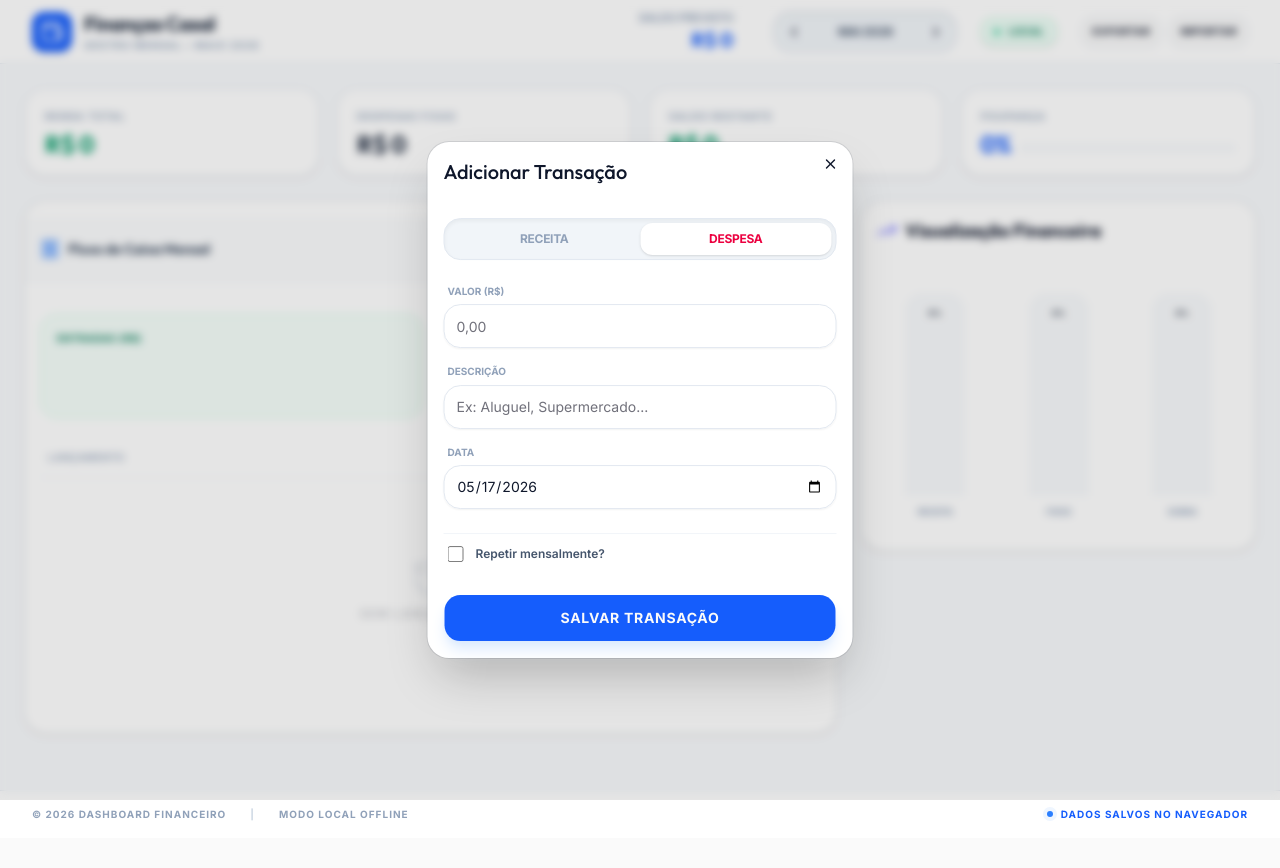
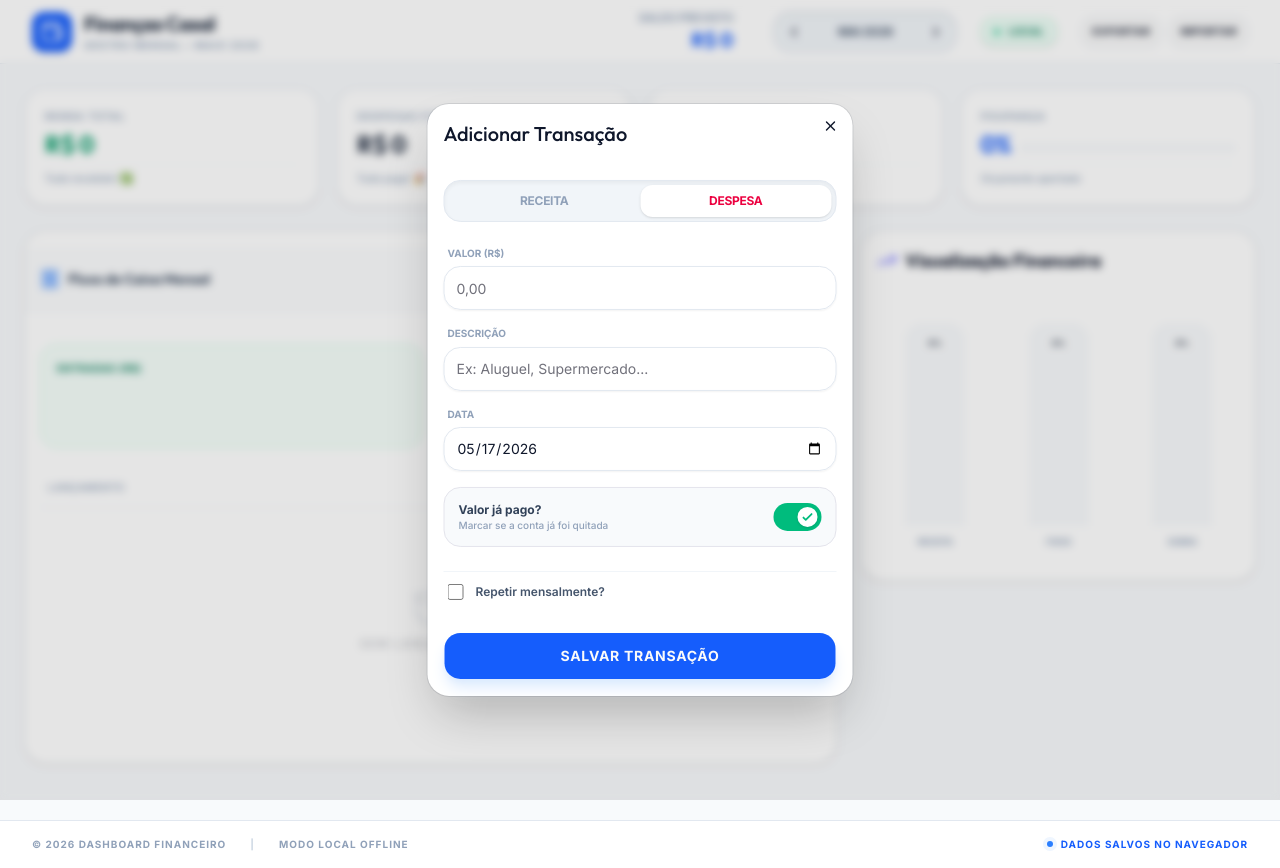
Before and after one commit to josemarcelosswit/casal, a React (Vite) app: page / in a window 1280 px wide. Both pictures are taken after a click on the button "Novo Lançamento". Before the commit the page ends 838 px from the top, so only its background shows below. Built offline with nearby package versions, Linux system fonts and the light colour scheme.

Commit message:
feat: add payment status tracking to transactions
Introduce a 'paid' field to transactions to differentiate between received/paid and pending financial entries. Update totals calculation and dashboard display to show pending amounts.

```diff
--- a/src/App.tsx
+++ b/src/App.tsx
@@ -112,6 +112,7 @@ export default function App() {
       category: 'Geral',
       date: data.date || new Date().toISOString(),
       month: format(trxDate, 'yyyy-MM'),
+      paid: data.paid !== undefined ? data.paid : true,
       createdAt: new Date().toISOString()
     };
     setTransactions(prev => [newTransaction, ...prev]);
@@ -145,10 +146,15 @@ export default function App() {
     .sort((a, b) => new Date(b.date).getTime() - new Date(a.date).getTime());
 
   const totals = filteredTransactions.reduce((acc, curr) => {
-    if (curr.type === 'income') acc.income += curr.amount;
-    else acc.expense += curr.amount;
+    if (curr.type === 'income') {
+      acc.income += curr.amount;
+      if (curr.paid === false) acc.unpaidIncome += curr.amount;
+    } else {
+      acc.expense += curr.amount;
+      if (curr.paid === false) acc.unpaidExpense += curr.amount;
+    }
     return acc;
-  }, { income: 0, expense: 0 });
+  }, { income: 0, expense: 0, unpaidIncome: 0, unpaidExpense: 0 });
 
   const balance = totals.income - totals.expense;
 
@@ -241,22 +247,26 @@ export default function App() {
             label="Renda Total"
             amount={totals.income}
             color="emerald"
+            subtext={totals.unpaidIncome > 0 ? `Pendente: R$ ${totals.unpaidIncome.toLocaleString('pt-BR')}` : 'Tudo recebido! ✅'}
           />
           <KPICard
             label="Despesas Fixas"
             amount={totals.expense}
             color="slate"
+            subtext={totals.unpaidExpense > 0 ? `A pagar: R$ ${totals.unpaidExpense.toLocaleString('pt-BR')}` : 'Tudo pago! 🎉'}
           />
           <KPICard
             label="Saldo Restante"
             amount={balance}
             color={balance >= 0 ? "emerald" : "amber"}
+            subtext={totals.unpaidExpense > 0 ? `Falta quitar: R$ ${totals.unpaidExpense.toLocaleString('pt-BR')}` : 'Contas quitadas'}
           />
           <KPICard
             label="Poupança"
             amount={totals.income > 0 ? ((balance / totals.income) * 100) : 0}
             color="blue"
             isPercent
+            subtext={balance > 0 ? 'Economia saudável' : 'Orçamento apertado'}
           />
         </section>
 
@@ -318,13 +328,41 @@ export default function App() {
                             <tr key={t.id} className="group hover:bg-slate-50 transition-colors">
                               <td className="py-3 px-2">
                                 <div className="flex items-center gap-3">
+                                  {/* Clickable Circle Checklist Toggle */}
+                                  <button
+                                    onClick={() => handleUpdateTransaction(t.id, { paid: t.paid === false ? true : false })}
+                                    className="flex-shrink-0 focus:outline-none transition-all active:scale-90"
+                                    title={t.paid === false ? "Marcar como Pago" : "Marcar como Não Pago"}
+                                  >
+                                    {t.paid === false ? (
+                                      <div className="w-5 h-5 rounded-full border-2 border-rose-400 bg-rose-50 hover:bg-rose-100 flex items-center justify-center text-rose-500 transition-colors cursor-pointer">
+                                        <div className="w-1.5 h-1.5 rounded-full bg-rose-400 animate-pulse" />
+                                      </div>
+                                    ) : (
+                                      <div className="w-5 h-5 rounded-full border-2 border-emerald-500 bg-emerald-500 text-white hover:bg-emerald-600 flex items-center justify-center transition-colors cursor-pointer">
+                                        <svg className="w-3.5 h-3.5 stroke-[3]" fill="none" viewBox="0 0 24 24" stroke="currentColor">
+                                          <path strokeLinecap="round" strokeLinejoin="round" d="M5 13l4 4L19 7" />
+                                        </svg>
+                                      </div>
+                                    )}
+                                  </button>
+
                                   <div className={`w-8 h-8 rounded-lg flex items-center justify-center ${t.type === 'income' ? 'bg-emerald-100 text-emerald-600' : 'bg-slate-100 text-slate-600'}`}>
                                     {t.type === 'income' ? <Plus className="h-4 w-4" /> : <div className="w-1.5 h-1.5 rounded-full bg-current" />}
                                   </div>
                                   <div>
-                                    <p className="font-bold text-slate-700 leading-tight">{t.description}</p>
-                                    <div className="flex items-center gap-2">
+                                    <p className={`font-bold text-slate-700 leading-tight ${t.paid === false ? 'text-slate-500 font-medium' : ''}`}>{t.description}</p>
+                                    <div className="flex items-center gap-2 mt-0.5">
                                       <p className="text-[10px] text-slate-400 font-medium">{format(parseISO(t.date), 'dd MMM', { locale: ptBR })}</p>
+                                      <span className={`text-[8px] font-extrabold px-1.5 py-0.5 rounded uppercase tracking-wider ${
+                                        t.paid === false
+                                          ? 'bg-rose-50 text-rose-600 border border-rose-100'
+                                          : 'bg-emerald-50 text-emerald-600 border border-emerald-100'
+                                      }`}>
+                                        {t.type === 'income'
+                                          ? (t.paid === false ? 'A receber' : 'Recebido')
+                                          : (t.paid === false ? 'Não Pago' : 'Pago')}
+                                      </span>
                                     </div>
                                   </div>
                                 </div>
@@ -402,7 +440,7 @@ export default function App() {
   );
 }
 
-function KPICard({ label, amount, color, isPercent = false }: { label: string, amount: number, color: 'emerald' | 'slate' | 'amber' | 'blue', isPercent?: boolean }) {
+function KPICard({ label, amount, color, isPercent = false, subtext }: { label: string, amount: number, color: 'emerald' | 'slate' | 'amber' | 'blue', isPercent?: boolean, subtext?: string }) {
   const textColors = {
     emerald: 'text-emerald-600',
     slate: 'text-slate-800',
@@ -411,7 +449,8 @@ function KPICard({ label, amount, color, isPercent = false }: { label: string, a
   };
 
   return (
-    <div className="bg-white p-5 rounded-2xl border border-slate-200 shadow-sm hover:shadow-md hover:border-slate-300 transition-all">
+    <div className="bg-white p-5 rounded-2xl border border-slate-200 shadow-sm hover:shadow-md hover:border-slate-300 transition-all flex flex-col justify-between min-h-[105px]">
+      <div>
         <p className="text-[10px] font-bold text-slate-400 uppercase tracking-widest mb-2">{label}</p>
         <div className="flex items-end gap-2">
           <p className={`text-2xl font-bold font-heading tabular-nums leading-none ${textColors[color]}`}>
@@ -427,6 +466,12 @@ function KPICard({ label, amount, color, isPercent = false }: { label: string, a
             </div>
           )}
         </div>
+      </div>
+      {subtext && (
+        <span className="text-[10px] font-semibold text-slate-400 mt-2 block border-t border-slate-50 pt-1.5">
+          {subtext}
+        </span>
+      )}
     </div>
   );
 }
@@ -512,6 +557,7 @@ function TransactionForm({ onSave, initialData }: { onSave: (data: any) => void,
   const [amount, setAmount] = useState(initialData?.amount.toString() || '');
   const [description, setDescription] = useState(initialData?.description || '');
   const [date, setDate] = useState(initialData ? format(parseISO(initialData.date), 'yyyy-MM-dd') : format(new Date(), 'yyyy-MM-dd'));
+  const [paid, setPaid] = useState<boolean>(initialData ? initialData.paid !== false : true);
   const [isRecurring, setIsRecurring] = useState(false);
   const [recurringMonths, setRecurringMonths] = useState('1');
 
@@ -519,6 +565,7 @@ function TransactionForm({ onSave, initialData }: { onSave: (data: any) => void,
     if (!initialData) {
       setAmount('');
       setDescription('');
+      setPaid(true);
       setIsRecurring(false);
       setRecurringMonths('1');
     }
@@ -542,7 +589,8 @@ function TransactionForm({ onSave, initialData }: { onSave: (data: any) => void,
           type,
           amount: parsedAmount,
           description: `${description} (${i + 1}/${recurringMonths})`,
-          date: nextDate.toISOString()
+          date: nextDate.toISOString(),
+          paid: paid
         });
       }
     } else {
@@ -550,7 +598,8 @@ function TransactionForm({ onSave, initialData }: { onSave: (data: any) => void,
         type,
         amount: parsedAmount,
         description,
-        date: new Date(date + 'T12:00:00').toISOString()
+        date: new Date(date + 'T12:00:00').toISOString(),
+        paid: paid
       });
     }
 
@@ -617,6 +666,41 @@ function TransactionForm({ onSave, initialData }: { onSave: (data: any) => void,
           </div>
         </div>
 
+        {/* Premium Status Toggle Switch */}
+        <div className="flex items-center justify-between p-3.5 bg-slate-50 border border-slate-150 rounded-xl">
+          <div className="flex flex-col">
+            <span className="text-xs font-bold text-slate-700">
+              {type === 'income' ? 'Valor já recebido?' : 'Valor já pago?'}
+            </span>
+            <span className="text-[10px] text-slate-400 font-medium">
+              {type === 'income'
+                ? 'Marcar se a receita já foi recebida'
+                : 'Marcar se a conta já foi quitada'}
+            </span>
+          </div>
+          <button
+            type="button"
+            onClick={() => setPaid(!paid)}
+            className={`w-12 h-7 rounded-full transition-colors relative p-1 duration-200 cursor-pointer ${
+              paid ? 'bg-emerald-500' : 'bg-slate-300'
+            }`}
+          >
+            <div
+              className={`w-5 h-5 bg-white rounded-full shadow-sm flex items-center justify-center transition-transform duration-200 transform ${
+                paid ? 'translate-x-[20px]' : 'translate-x-0'
+              }`}
+            >
+              {paid ? (
+                <svg className="w-3.5 h-3.5 text-emerald-500" fill="none" viewBox="0 0 24 24" stroke="currentColor">
+                  <path strokeLinecap="round" strokeLinejoin="round" strokeWidth={3} d="M5 13l4 4L19 7" />
+                </svg>
+              ) : (
+                <div className="w-1.5 h-1.5 rounded-full bg-slate-400" />
+              )}
+            </div>
+          </button>
+        </div>
+
         {!initialData && (
           <div className="space-y-3 pt-2">
             <div className="flex items-center justify-between border-t border-slate-100 pt-3">
--- a/src/types.ts
+++ b/src/types.ts
@@ -10,6 +10,7 @@ export interface FinanceTransaction {
   date: string; // ISO date
   month: string; // YYYY-MM
   createdAt: string;
+  paid?: boolean;
 }
 
 export interface UserProfile {
```
Lines whose indentation alone changed are shown as unchanged.
